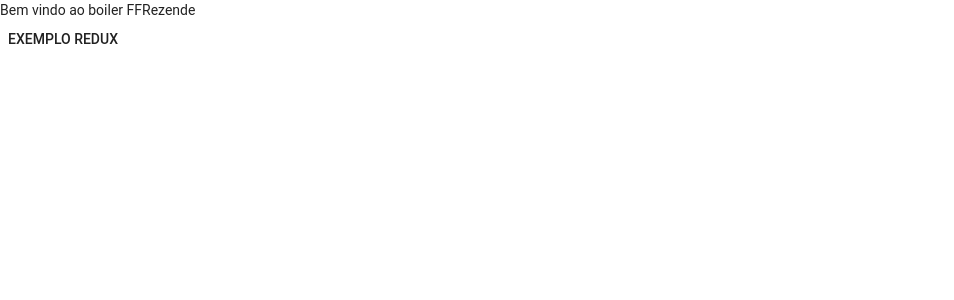
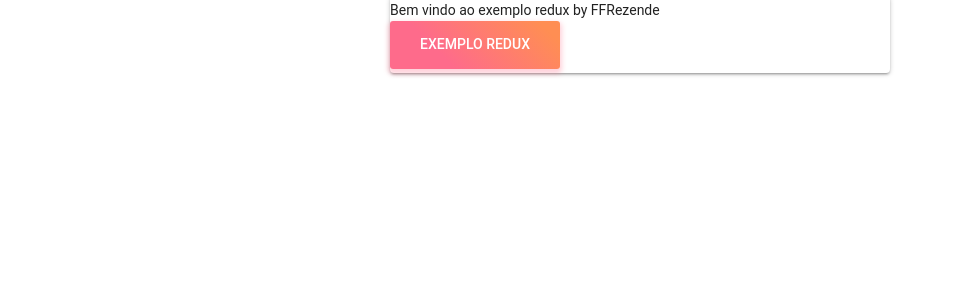
Before and after one commit to ffrezende/react, a React (Create React App) app: page / in a window 1280 px wide. Shown: the top 300 px of the page, without its empty margins (0-954 px from the left). Built offline with nearby package versions, Linux system fonts and the light colour scheme; what typesafe-actions would draw is missing.

Commit message:
Ajustes material-ui

```diff
--- a/src/features/Exemplo/views/exemplo.tsx
+++ b/src/features/Exemplo/views/exemplo.tsx
@@ -37,7 +37,12 @@ class Exemplo extends Component<IProps, IState> {
           >
             Exemplo redux - true
           </Button>
-          <Button variant='contained' color='secondary' onClick={() => estadoLoading(false)}>
+          <Button
+            variant='contained'
+            color='secondary'
+            className={classes.button}
+            onClick={() => estadoLoading(false)}
+          >
             Exemplo redux - false
           </Button>
           <Typography>Estado redux = {estadoRedux} </Typography>
--- a/src/features/Exemplo/views/styles/cardStyle.ts
+++ b/src/features/Exemplo/views/styles/cardStyle.ts
@@ -3,49 +3,22 @@ const textoPadrao = {
 };
 
 const styles = (theme: Object) => ({
-  card: {
-    border: '1px solid #ECECEC',
-    boxShadow: '0 2px 4px 0 rgba(0, 0, 0, 0.11)',
-    height: 200
+  root: {
+    flexGrow: 1
   },
-  tituloCard: {
-    height: 130,
-    display: 'flex',
-    flexDirection: 'column' as 'column',
-    justifyContent: 'flex-end',
-    paddingLeft: 15,
-    paddingBottom: 10
+  paper: {
+    margin: 'auto',
+    maxWidth: 500
   },
-  titulo: {
-    color: '#FFFFFF',
-    fontFamily: textoPadrao.fontFamily,
-    fontSize: 24
+  image: {
+    width: 128,
+    height: 128
   },
-  subTitulo: {
-    color: '#FFFFFF',
-    fontFamily: textoPadrao.fontFamily,
-    fontSize: 12
-  },
-  cardContent: {
-    padding: 0,
-    cursor: 'pointer'
-  },
-  loading: {
-    padding: '10px 0'
-  },
-  detalhesPedidoCard: {
-    paddingLeft: 15,
-    paddingTop: 10
-  },
-  itensSelecionados: {
-    fontSize: 14,
-    fontFamily: textoPadrao.fontFamily,
-    color: '#525252'
-  },
-  janelaEnvio: {
-    fontSize: 12,
-    fontFamily: textoPadrao.fontFamily,
-    color: '#525252'
+  img: {
+    margin: 'auto',
+    display: 'block',
+    maxWidth: '100%',
+    maxHeight: '100%'
   }
 });
 
--- a/src/features/apresentacao/views/TelaInicial.tsx
+++ b/src/features/apresentacao/views/TelaInicial.tsx
@@ -1,6 +1,8 @@
 import React, { Component } from 'react';
-import { Button, withStyles, Typography } from '@material-ui/core';
+import { Button, Paper, Grid, withStyles, Typography } from '@material-ui/core';
 import history from '../../../shared/router/history';
+
+import styles from './styles/cardStyle';
 type Props = {
   classes: any;
 };
@@ -19,16 +21,22 @@ class TelaInicial extends Component<Props, State> {
   }
 
   render() {
-    // const { classes } = this.props;
+    const { classes } = this.props;
     return (
-      <div>
-        <Typography>Bem vindo ao boiler FFRezende </Typography>
-        <Button onClick={() => history.push('/loading')}>Exemplo redux</Button>
+      <div className={classes.root}>
+        <Paper className={classes.paper}>
+          <Grid container spacing={8}>
+            <Grid item>
+              <Typography>Bem vindo ao exemplo redux by FFRezende </Typography>
+              <Button className={classes.degredeButton} onClick={() => history.push('/loading')}>
+                Exemplo redux
+              </Button>
+            </Grid>
+          </Grid>
+        </Paper>
       </div>
     );
   }
 }
 
-const styles = {};
-
 export default withStyles(styles)(TelaInicial);
--- /dev/null
+++ b/src/features/apresentacao/views/styles/cardStyle.ts
@@ -0,0 +1,24 @@
+const textoPadrao = {
+  fontFamily: 'Lato'
+};
+
+const styles = (theme: Object) => ({
+  degredeButton: {
+    background: 'linear-gradient(45deg, #FE6B8B 30%, #FF8E53 90%)',
+    border: 0,
+    borderRadius: 3,
+    boxShadow: '0 3px 5px 2px rgba(255, 105, 135, .3)',
+    color: 'white',
+    height: 48,
+    padding: '0 30px'
+  },
+  root: {
+    flexGrow: 1
+  },
+  paper: {
+    margin: 'auto',
+    maxWidth: 500
+  }
+});
+
+export default styles;
```
